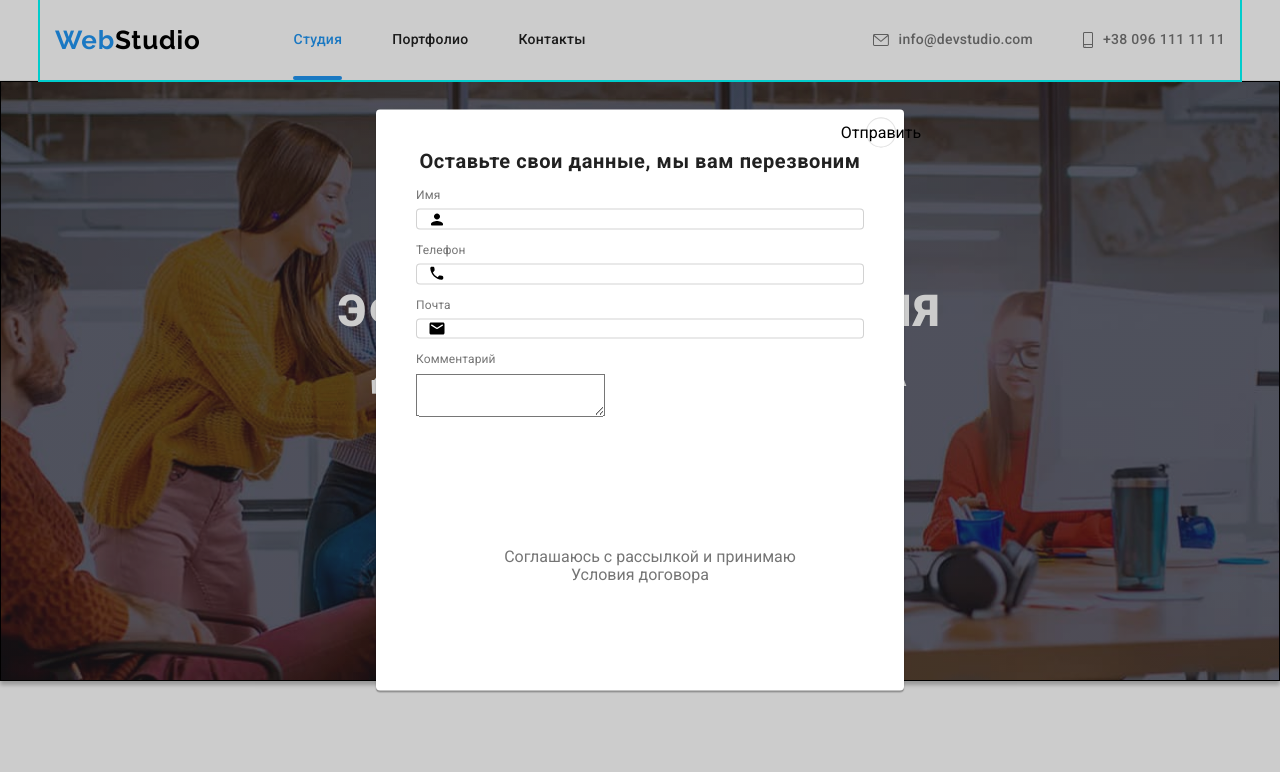
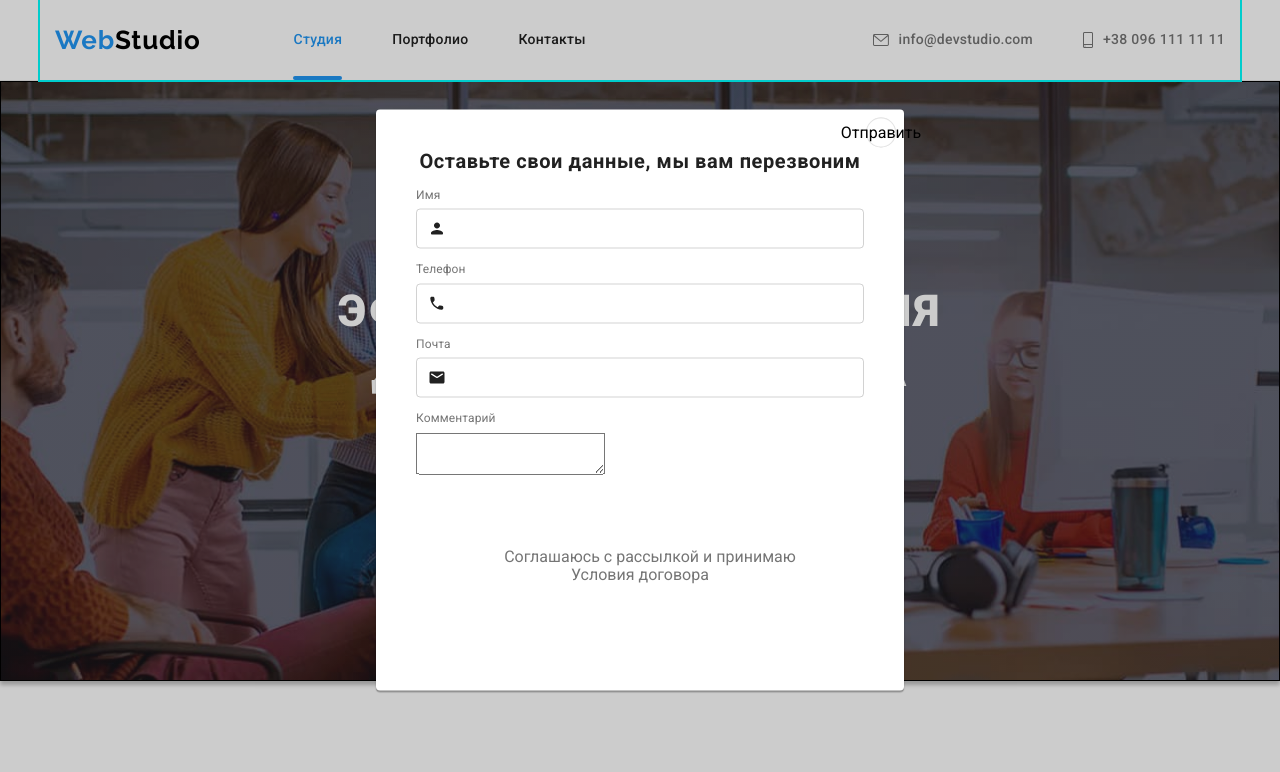
Before and after one commit to Zhdanov-Eugene/goit-markup-hw-06, a plain HTML site: page index.html in a window 1280 px wide. Both pictures are taken after a click on the button "Заказать услугу". Shown: the top 772 px of the page. Drawn offline with nearby package versions, Linux system fonts and the light colour scheme.

Commit message:
проблема з ховером ы фокусом на лейблы модалки

```diff
--- a/css/style.css
+++ b/css/style.css
@@ -364,20 +364,6 @@ img {
 }
 
 /* форма заявки в модальном окне */
-
-.form {
-  padding: 0px;
-  margin: 0px;
-}
-
-.modal-form {
-  display: flex;
-  flex-direction: column;
-  height: 342px;
-  margin-bottom: 20px;
-  text-align: left;
-}
-
 .modal .title {
   margin-top: 0px;
   margin-bottom: 12px;
@@ -393,6 +379,20 @@ img {
   color: var(--title-text-color);
 }
 
+.form {
+  padding: 0px;
+  margin: 0px;
+}
+/*  */
+.modal-form {
+  display: flex;
+  flex-direction: column;
+  height: 342px;
+  margin-bottom: 20px;
+  text-align: left;
+}
+/*  */
+
 .modal-form .title-name {
   margin-top: 0px;
   margin-bottom: 4px;
@@ -404,36 +404,45 @@ img {
 
   color: var(--hero-text-color);
 }
-
-.form .input-files {
+/*  */
+.modal-form .input-files {
   position: relative;
   margin-bottom: 10px;
 }
 
-.form .input-files input {
+.input-files input {
+  height: 40px;
+  padding: 12px 16px 12px 42px;
+}
+.input-files input {
   width: 100%;
-  padding: 0px;
+  font-size: 14px;
+  line-height: 1.14;
+  letter-spacing: 0.01em;
+  background-color: transparent;
+
+  width: 100%;
 
   border: 1px solid rgba(33, 33, 33, 0.2);
   box-sizing: border-box;
   border-radius: 4px;
 
-  transition: var(--transition-time) var(--time-distribution-function);
+  transition: fill var(--transition-time) var(--time-distribution-function),
+    border var(--transition-time) var(--time-distribution-function);
 }
-
-.modal-form .icon {
+/*  */
+.input-files svg {
   position: absolute;
-
   top: 50%;
   left: 12px;
-
+  fill: var(--title-text-color);
   transform: translateY(-50%);
   transition: var(--transition-time) var(--time-distribution-function);
 }
 
-.form .input-files input .icon:hover,
-.form .input-files input .icon:focus {
-  color: var(--accent-color);
+.form .lable + svg:hover,
+.form .lable + svg:focus {
+  fill: var(--accent-color);
 }
 
 /* ..........Section.......... */
--- a/index.html
+++ b/index.html
@@ -73,11 +73,13 @@
 
             <form class="form">
               <div class="modal-form">
+                <!--  -->
                 <label>
                   <p class="title-name">Имя</p>
+                  <!--  -->
                   <div class="input-files">
                     <input name="name" type="name" />
-                    <svg class="icon" width="18" height="18">
+                    <svg width="18" height="18">
                       <use href="./images/sprite.svg#icon-person-black"></use>
                     </svg>
                   </div>
@@ -87,7 +89,7 @@
                   <p class="title-name">Телефон</p>
                   <div class="input-files">
                     <input name="tel" type="tel" />
-                    <svg class="icon" width="18" height="18">
+                    <svg width="18" height="18">
                       <use href="./images/sprite.svg#icon-phone-black"></use>
                     </svg>
                   </div>
@@ -97,7 +99,7 @@
                   <div class="title-name">Почта</div>
                   <div class="input-files">
                     <input name="email" type="email" />
-                    <svg class="icon" width="18" height="18">
+                    <svg width="18" height="18">
                       <use href="./images/sprite.svg#icon-email-black"></use>
                     </svg>
                   </div>
```
